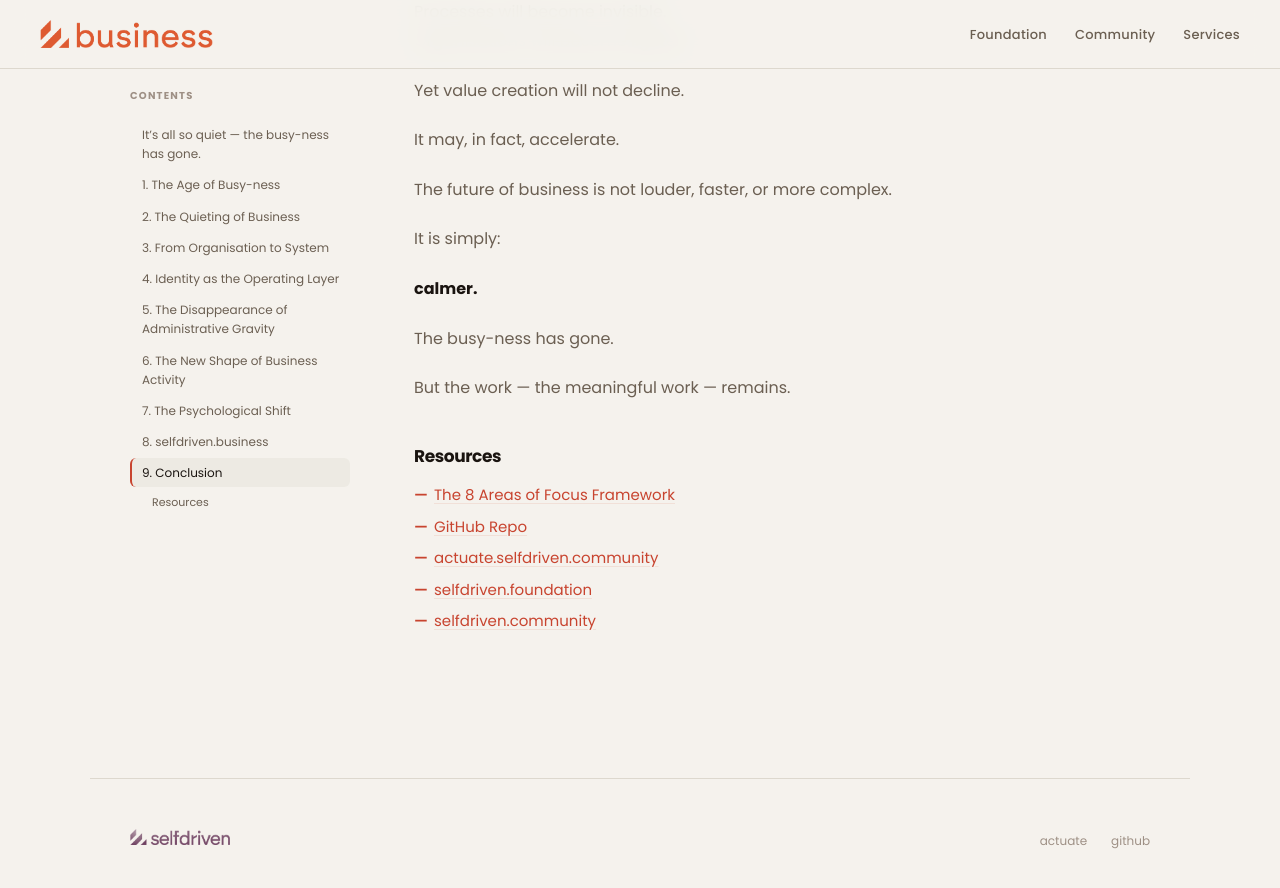
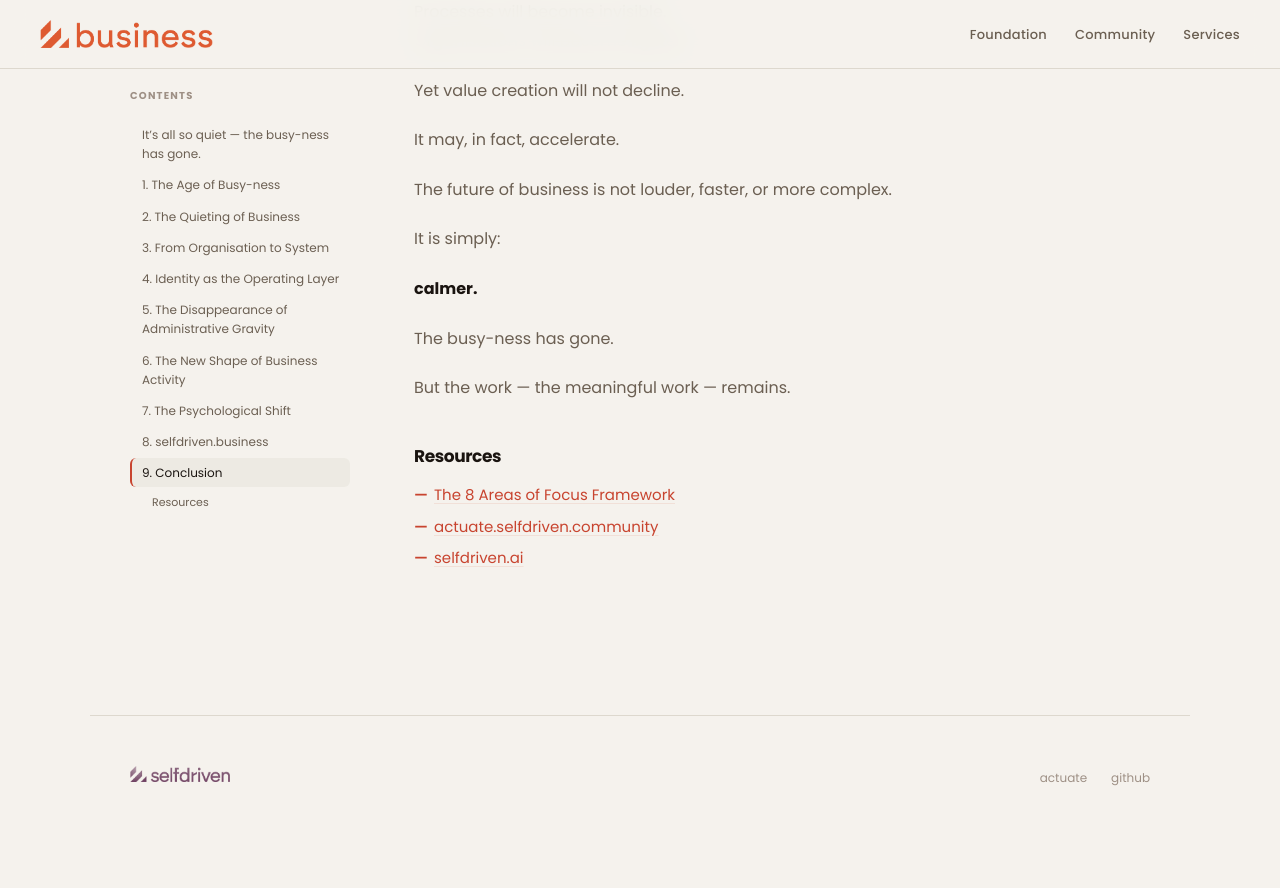
Before and after one commit to selfdriven-services/selfdriven-business, a Jekyll site: the page built from docs/index.md, in a window 1280 px wide and 900 px high, scrolled down 7286 px. Shown: the top 888 px of the window. Built offline with Jekyll 4.4.1, drawn with Linux system fonts in a browser that asks for light colours; after the commit the page ends 8123 px from its top, so only the background shows below that.

Commit message:
Update index.md

```diff
--- a/docs/index.md
+++ b/docs/index.md
@@ -223,7 +223,5 @@ But the work — the meaningful work — remains.
 
 ### Resources
 - [The 8 Areas of Focus Framework](https://actuate.selfdriven.community/framework/areas-of-focus)
-- [GitHub Repo](https://github.com/selfdriven-services/selfdriven-business)
 - [actuate.selfdriven.community](https://actuate.selfdriven.community)
-- [selfdriven.foundation](https://selfdriven.foundation)
-- [selfdriven.community](https://selfdriven.community)
+- [selfdriven.ai](https://selfdriven.ai)
```
